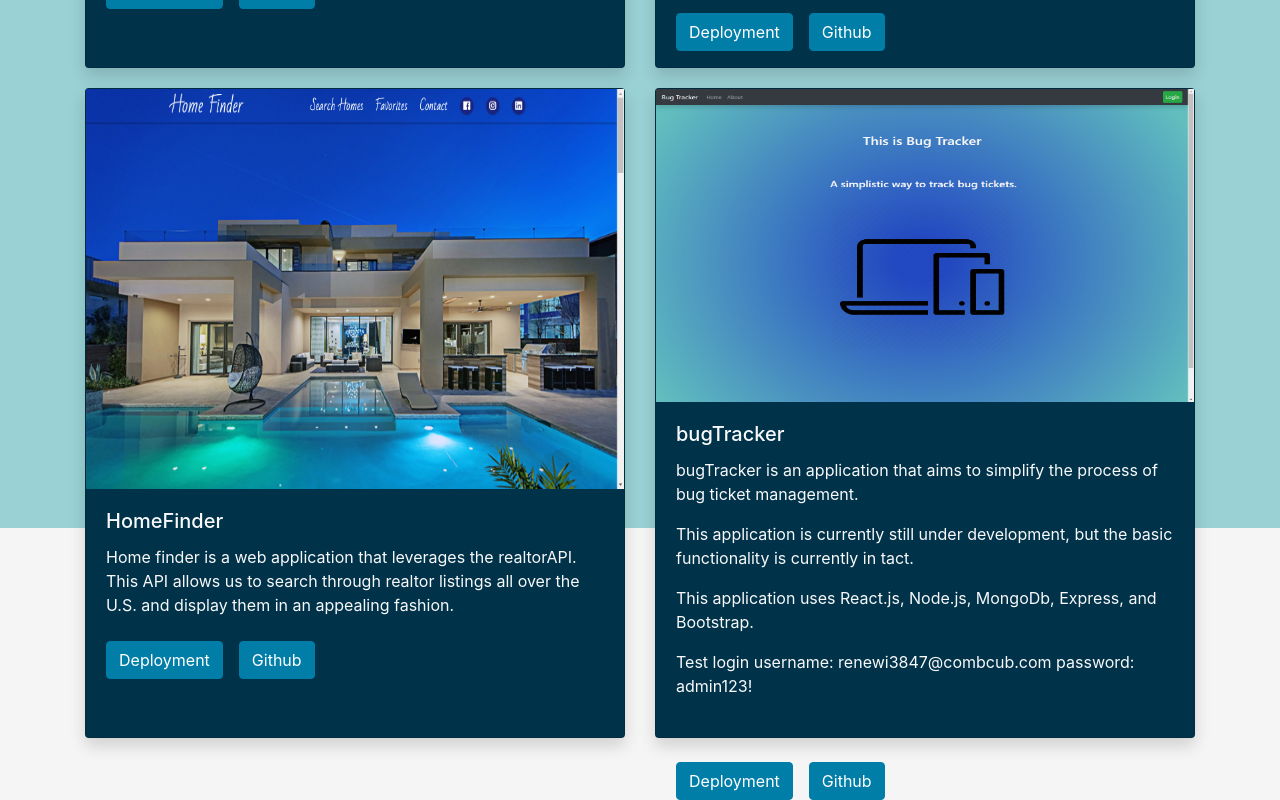
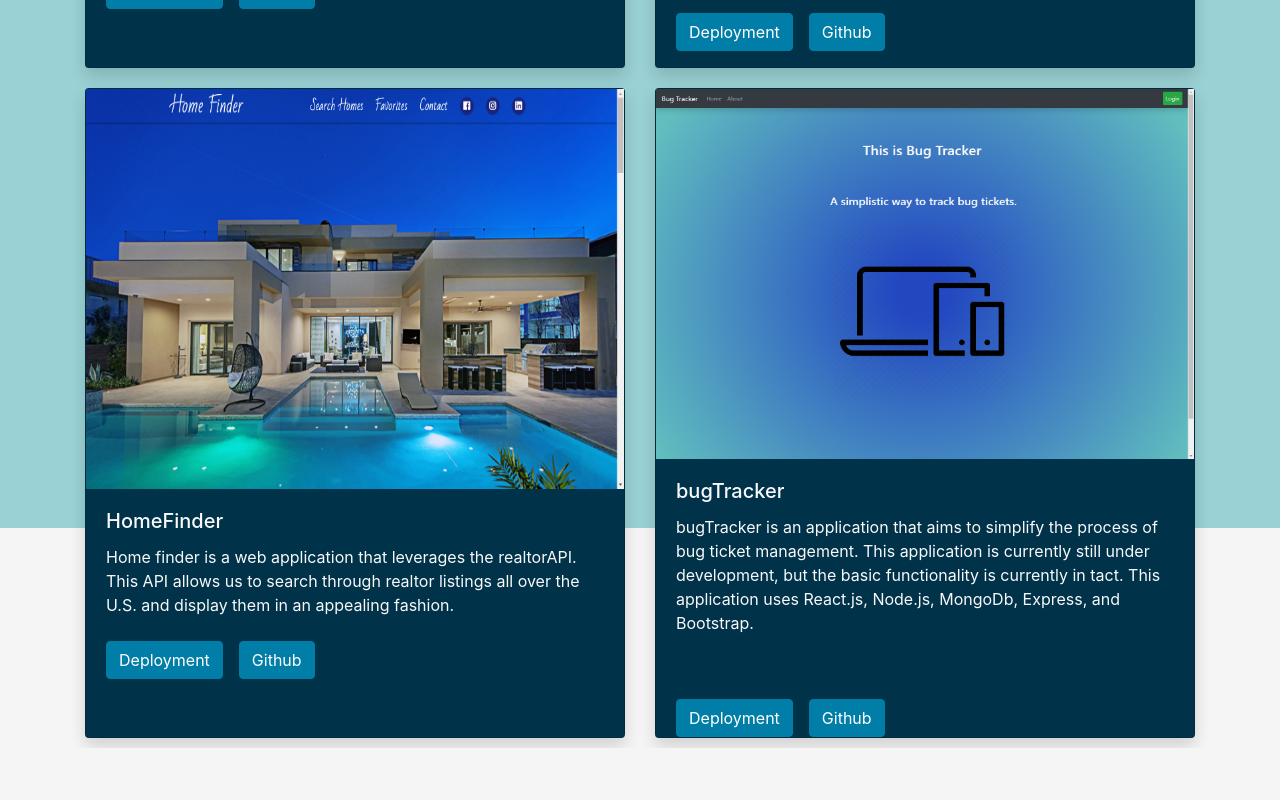
Before and after one commit to 8connor/jamesHoovenPortfolio, a Next.js app: page /Components/Projects in a window 1280 px wide. Shown: the part 898-1698 px from the top of the page. After the commit the page ends 1646 px from the top, so only its background shows below. Built offline with nearby package versions, Linux system fonts and the light colour scheme.

Commit message:
Small fix.

```diff
--- a/pages/Components/Projects/index.js
+++ b/pages/Components/Projects/index.js
@@ -148,13 +148,11 @@ function Projects() {
               <Card.Body>
                 <Card.Title>bugTracker</Card.Title>
                 <Card.Text>
-                  <p> bugTracker is an application that aims to simplify the process of bug ticket management.</p>
-
-                  <p> This application is currently still under development, but the basic functionality is currently in tact.</p>
-
-                  <p>This application uses React.js, Node.js, MongoDb, Express, and Bootstrap.</p>
-
-                  <p>Test login username: renewi3847@combcub.com password: admin123!</p>
+                  <p>
+                    bugTracker is an application that aims to simplify the process of bug ticket management.
+                    This application is currently still under development, but the basic functionality is currently in tact.
+                    This application uses React.js, Node.js, MongoDb, Express, and Bootstrap.
+                  </p>
                   <br />
                   <br />
                   <a
```
